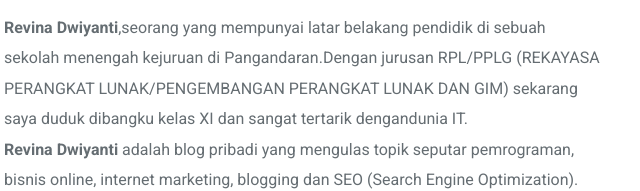
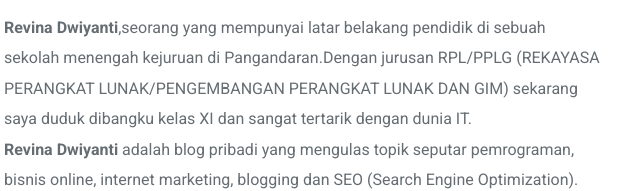
Before and after one commit to revina12/revina12.github.io, a plain HTML site: page index.html in a window 1280 px wide. Shown: the part 375-566 px from the top of the page, 36-676 px from the left. Drawn offline with Linux system fonts and the light colour scheme.

Commit message:
Update index.html

```diff
--- a/index.html
+++ b/index.html
@@ -46,7 +46,7 @@
             <h1 class="hero-name">Revina <span>Dwiyanti</span></h1>
             <p>
               <b>Revina Dwiyanti</b>,seorang yang mempunyai latar belakang pendidik di sebuah sekolah menengah kejuruan di Pangandaran.Dengan jurusan RPL/PPLG
-              (REKAYASA PERANGKAT LUNAK/PENGEMBANGAN PERANGKAT LUNAK DAN GIM) sekarang saya duduk dibangku kelas XI dan sangat tertarik dengandunia IT.
+              (REKAYASA PERANGKAT LUNAK/PENGEMBANGAN PERANGKAT LUNAK DAN GIM) sekarang saya duduk dibangku kelas XI dan sangat tertarik dengan dunia IT.
             </p>
             <p>
               <b>Revina Dwiyanti</b> adalah blog pribadi yang mengulas topik seputar pemrograman, bisnis online, internet marketing, blogging dan SEO (Search Engine Optimization). Sampai saat ini, konten dan artikel pada blog ini ditulis oleh saya
```
